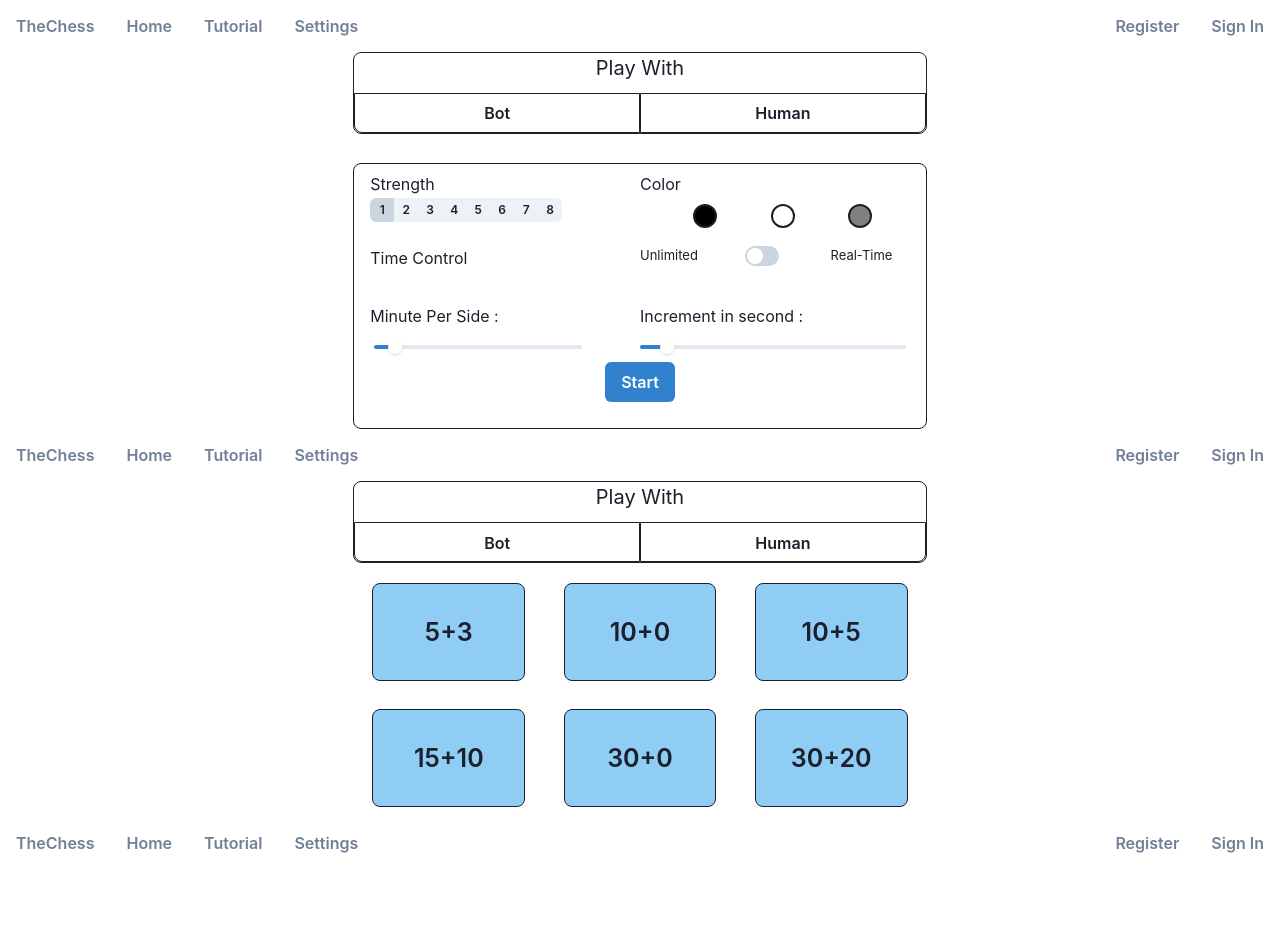
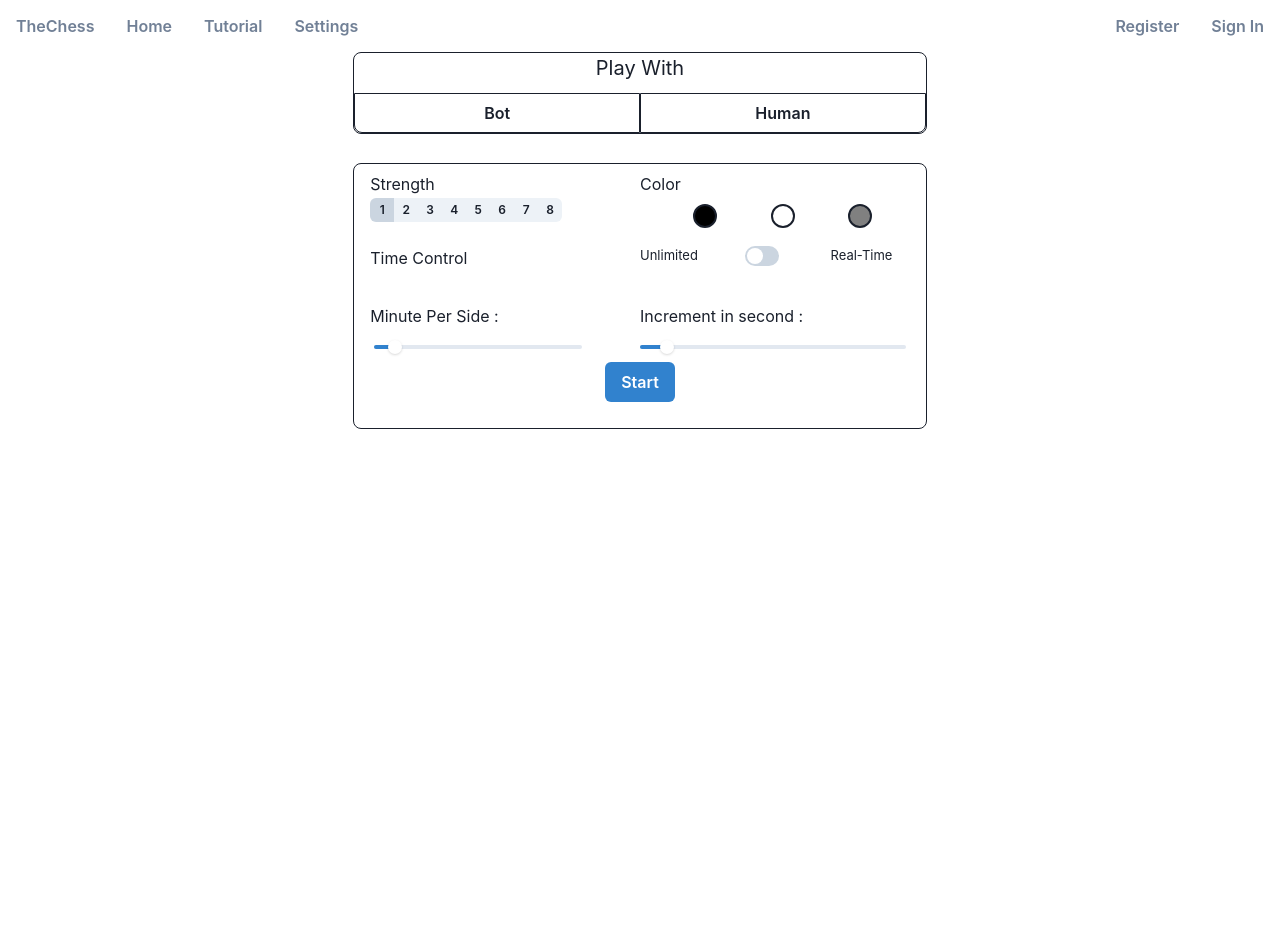
Before and after one commit to MarcelJulian/the-chess, a React (Create React App) app in the folder src/main/frontend/: page / in a window 1280 px wide. Shown: the top 931 px of the page. After the commit the page ends 800 px from the top, so only its background shows below. Built offline with nearby package versions, Linux system fonts and the light colour scheme.

Commit message:
feat: :sparkles: add routing

```diff
--- a/src/main/frontend/package.json
+++ b/src/main/frontend/package.json
@@ -22,6 +22,7 @@
     "prettier": "^2.5.1",
     "react": "^17.0.2",
     "react-dom": "^17.0.2",
+    "react-router-dom": "^6.2.1",
     "react-scripts": "^5.0.0",
     "typescript": "^4.5.5",
     "web-vitals": "^1.1.2"
--- a/src/main/frontend/src/components/NavBar/index.tsx
+++ b/src/main/frontend/src/components/NavBar/index.tsx
@@ -1,31 +1,37 @@
 import React from "react";
 
-import { Box, Button, Flex } from "@chakra-ui/react";
+import { Box, Button, Flex, Link } from "@chakra-ui/react";
+import { Link as RouterLink } from "react-router-dom";
+
+type NavBarButtonProps = {
+  to: string;
+  text: string;
+};
+
+function NavBarButton({ to, text }: NavBarButtonProps) {
+  return (
+    <Link as={RouterLink} to={to}>
+      <Button variant="link" p="0.5rem" m="0.5rem">
+        {text}
+      </Button>
+    </Link>
+  );
+}
 
 function NavBar() {
   return (
     <Flex>
       <Box>
-        <Button variant="link" p="0.5rem" m="0.5rem">
-          TheChess
-        </Button>
-        <Button variant="link" p="0.5rem" m="0.5rem">
-          Home
-        </Button>
-        <Button variant="link" p="0.5rem" m="0.5rem">
-          Tutorial
-        </Button>
-        <Button variant="link" p="0.5rem" m="0.5rem">
-          Settings
-        </Button>
+        <NavBarButton to="/" text="TheChess" />
+        <NavBarButton to="/" text="Home" />
+        {/* TODO:tutorial page */}
+        <NavBarButton to="/" text="Tutorial" />
+        <NavBarButton to="/settings" text="Settings" />
       </Box>
       <Box ml="auto">
-        <Button variant="link" p="0.5rem" m="0.5rem">
-          Register
-        </Button>
-        <Button variant="link" p="0.5rem" m="0.5rem">
-          Sign In
-        </Button>
+        {/* TODO: */}
+        <NavBarButton to="/" text="Register" />
+        <NavBarButton to="/" text="Sign In" />
       </Box>
     </Flex>
   );
--- a/src/main/frontend/src/index.tsx
+++ b/src/main/frontend/src/index.tsx
@@ -4,7 +4,9 @@ import React from "react";
 
 import { ChakraProvider } from "@chakra-ui/react";
 import ReactDOM from "react-dom";
+import { BrowserRouter, Routes, Route } from "react-router-dom";
 
+import NavBar from "components/NavBar";
 import BoardPage from "pages/BoardPage";
 import HomePage from "pages/HomePage";
 import HumanPage from "pages/HumanPage";
@@ -15,10 +17,16 @@ import SettingsPage from "pages/SettingsPage";
 ReactDOM.render(
   <React.StrictMode>
     <ChakraProvider>
-      <HomePage />
-      <HumanPage />
-      <SettingsPage />
-      <BoardPage />
+      <BrowserRouter>
+        <NavBar />
+        <Routes>
+          <Route path="/settings" element={<SettingsPage />} />
+          <Route path="/" element={<HomePage />} />
+          {/* <HumanPage /> */}
+
+          {/* <BoardPage /> */}
+        </Routes>
+      </BrowserRouter>
     </ChakraProvider>
   </React.StrictMode>,
   document.getElementById("root")
--- a/src/main/frontend/src/pages/HomePage/index.tsx
+++ b/src/main/frontend/src/pages/HomePage/index.tsx
@@ -55,7 +55,6 @@ function HomePage() {
 
   return (
     <Box>
-      <NavBar />
       <Container>
         {/* Container Atas */}
         <Grid
@@ -132,7 +131,6 @@ function HomePage() {
                 isActive={botColor === "black"}
                 onClick={() => {
                   setBotColor("black");
-                  console.log(botColor);
                 }}
                 _hover={{
                   boxShadow:
@@ -150,7 +148,6 @@ function HomePage() {
                 isActive={botColor === "white"}
                 onClick={() => {
                   setBotColor("white");
-                  console.log(botColor);
                 }}
                 _hover={{
                   boxShadow:
@@ -167,7 +164,6 @@ function HomePage() {
                 isActive={botColor === "random"}
                 onClick={() => {
                   setBotColor("random");
-                  console.log(botColor);
                 }}
                 _hover={{
                   boxShadow:
--- a/src/main/frontend/src/pages/HumanPage/index.tsx
+++ b/src/main/frontend/src/pages/HumanPage/index.tsx
@@ -54,7 +54,6 @@ function HumanPage() {
 
   return (
     <Box>
-      <NavBar />
       <Container>
         {/* Container Atas */}
         {/* Container Atas */}
--- a/src/main/frontend/src/pages/SettingsPage/index.tsx
+++ b/src/main/frontend/src/pages/SettingsPage/index.tsx
@@ -30,7 +30,6 @@ import NavBar from "components/NavBar";
 function SettingsPage() {
   return (
     <Box>
-      <NavBar />
       <Container marginTop="5%">
         {/* Container */}
         <Grid
```
Also changed, not shown: 1 other file (tests, documents, lock files or other folders).
